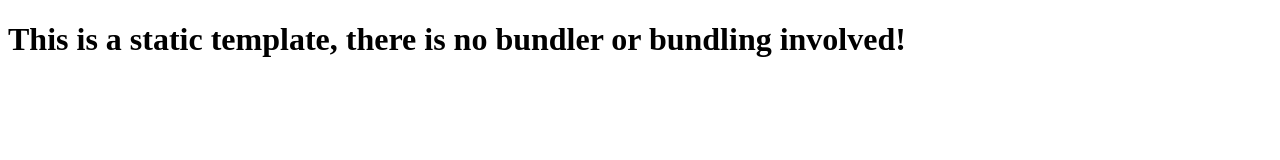
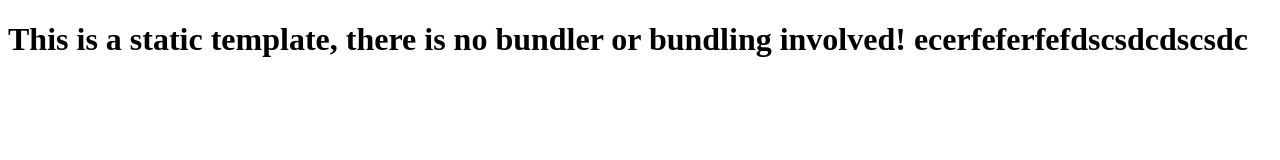
Before and after one commit to sunchi1015/Practice-Html-Css, a website: page index.html in a window 1280 px wide. Drawn offline with Linux system fonts and the light colour scheme.

Commit message:
test commit page now updating fine

```diff
--- a/index.html
+++ b/index.html
@@ -9,6 +9,7 @@
   <body>
     <h1>
       This is a static template, there is no bundler or bundling involved!
+      ecerfeferfefdscsdcdscsdc
     </h1>
   </body>
 </html>
```
